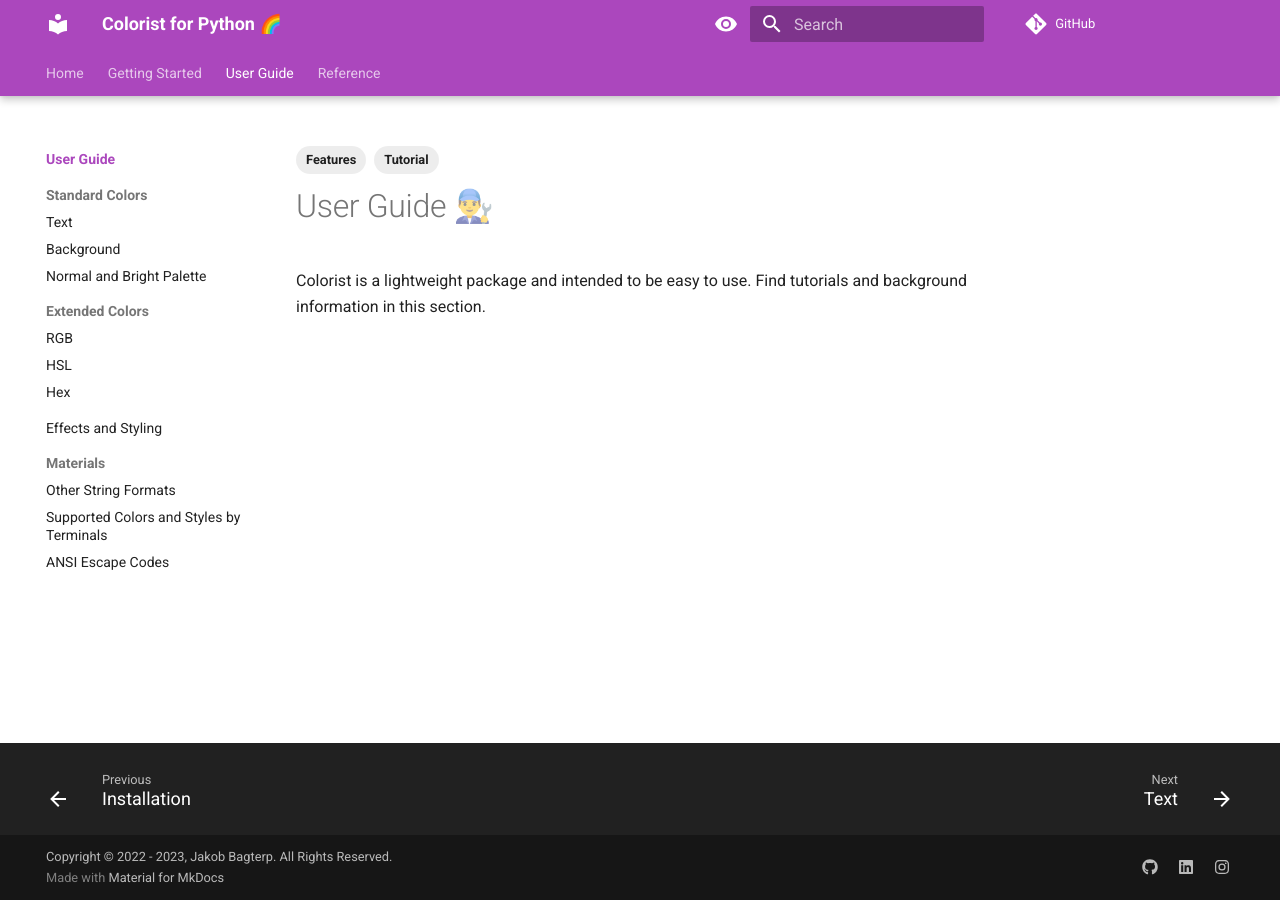
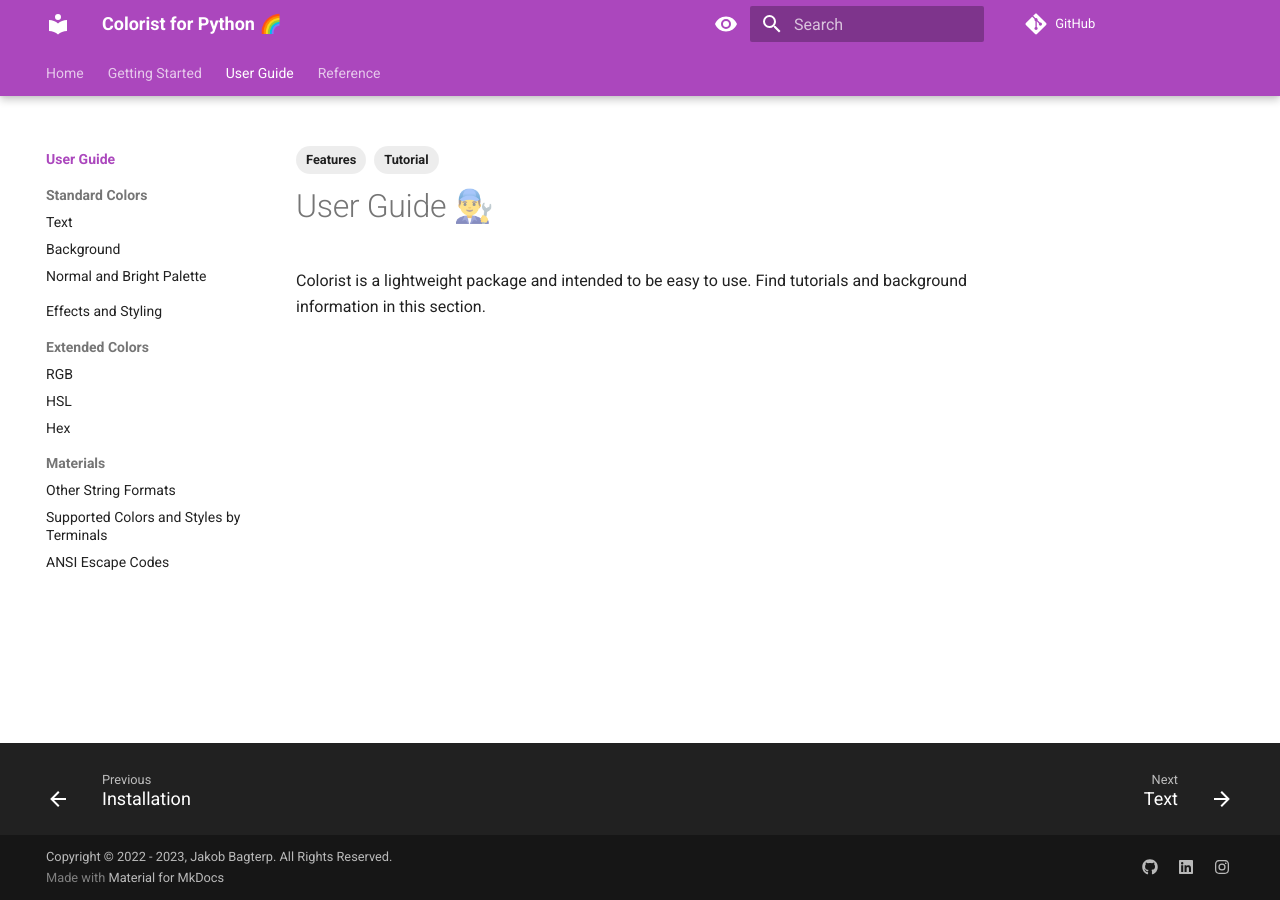
Before and after one commit to jakob-bagterp/colorist-for-python, an MkDocs documentation site: the page built from docs/user-guide/index.md, in a window 1280 px wide. Built offline with MkDocs 1.6.1 and Material for MkDocs 9.7.7, drawn with Linux system fonts in a browser that asks for light colours; comment, search, counter and statistics services are not loaded; the version menu is left out; part of the change alters nothing that is shown.

```diff
--- a/mkdocs.yml
+++ b/mkdocs.yml
@@ -23,11 +23,11 @@ nav:
       - Text: user-guide/standard-colors/text-foreground.md
       - Background: user-guide/standard-colors/background.md
       - Normal and Bright Palette: user-guide/standard-colors/normal-and-bright-palette.md
+    - Effects and Styling: user-guide/effects-and-styling.md
     - Extended Colors:
       - RGB: user-guide/extended-colors/rgb.md
       - HSL: user-guide/extended-colors/hsl.md
       - Hex: user-guide/extended-colors/hex.md
-    - Effects and Styling: user-guide/effects-and-styling.md
     - Materials:
       - Other String Formats: user-guide/materials/other-string-formats.md
       - Supported Colors and Styles by Terminals: user-guide/materials/terminal-support.md
```
